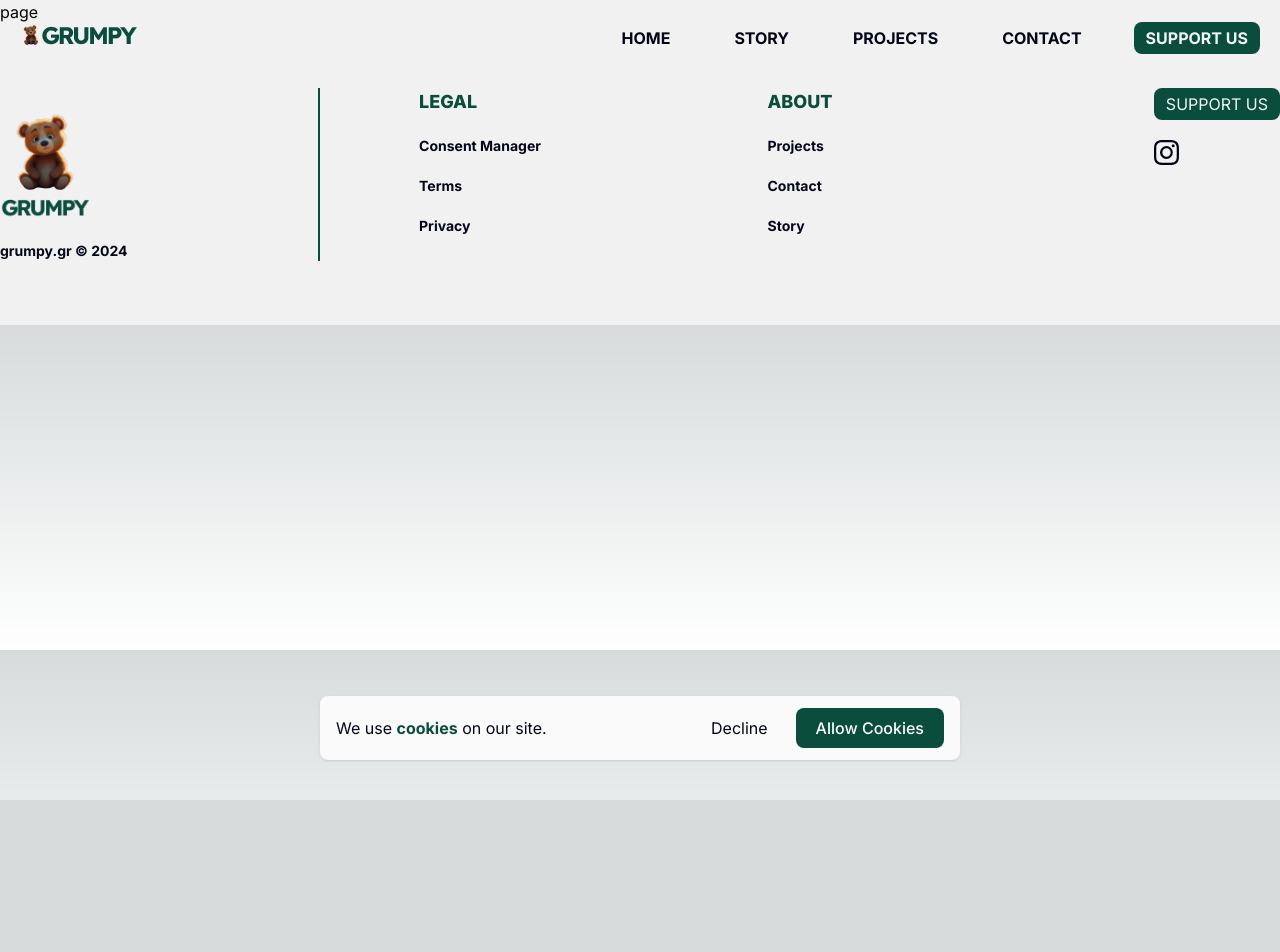
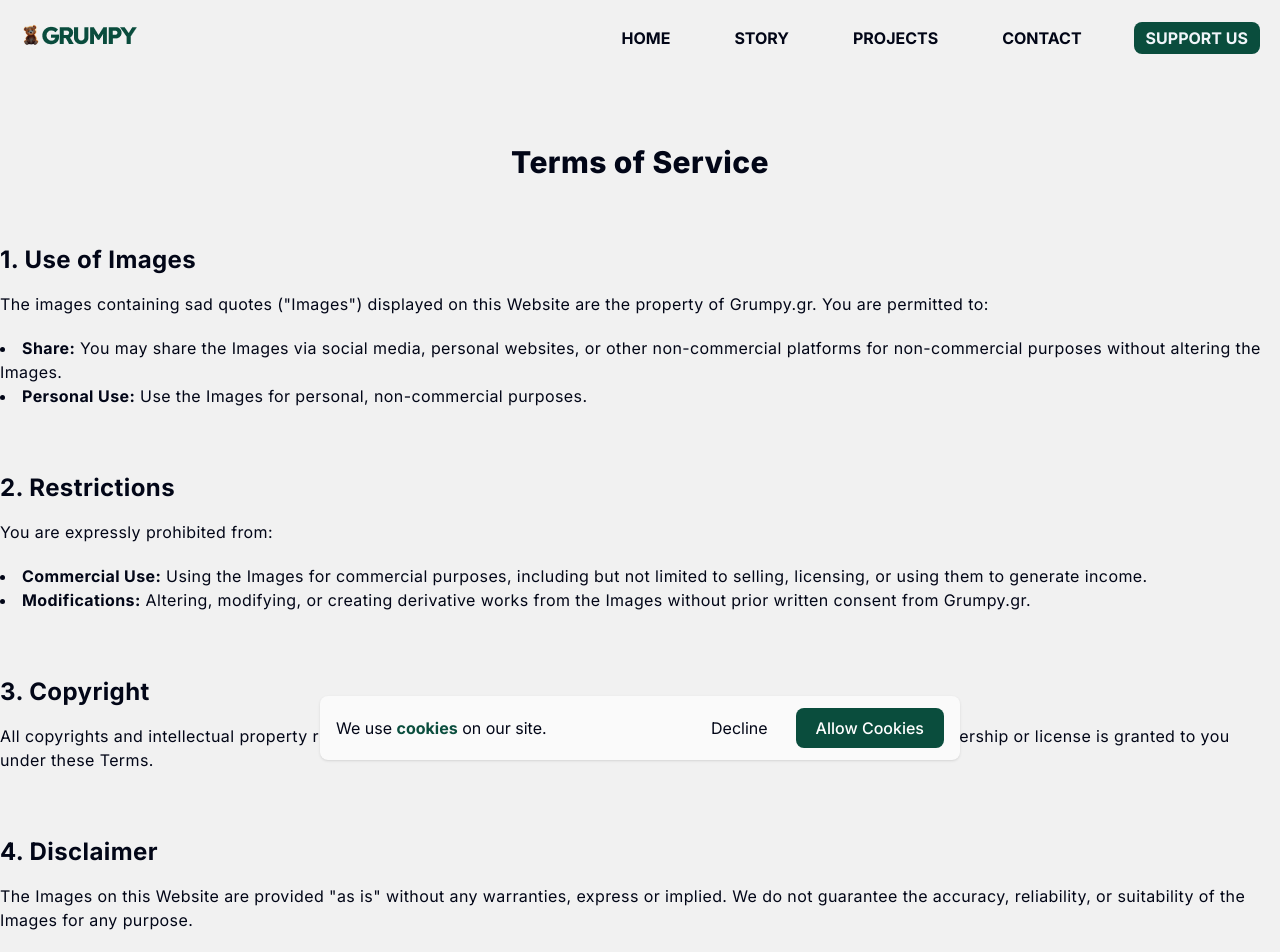
Before and after one commit to g-vasilei/grumpy, a Next.js app: page /terms in a window 1280 px wide. Shown: the top 952 px of the page. Before the commit the page ends 800 px from the top, so only its background shows below. Built offline with nearby package versions, Linux system fonts and the light colour scheme.

Commit message:
terms page

```diff
--- a/src/app/terms/page.tsx
+++ b/src/app/terms/page.tsx
@@ -1,7 +1,95 @@
-import React from 'react';
+import Link from 'next/link'
+import React from 'react'
 
 function page() {
-  return <div>page</div>;
+   return (
+      <div className='px-5 xl:px-0 pt-36 pb-36 w-full max-w-7xl m-auto text-slate-950 tracking-wide'>
+         <h2 className='w-fll text-center text-3xl font-extrabold'>Terms of Service</h2>
+         <div className='mt-16'>
+            <h3 className='text-2xl font-bold'>1. Use of Images</h3>
+            <p className='mt-4'>
+               The images containing sad quotes ("Images") displayed on this Website are the property of Grumpy.gr. You
+               are permitted to:
+               <ul className='mt-5'>
+                  <li className='list-disc list-inside'>
+                     <span className='font-bold'>Share:</span> You may share the Images via social media, personal
+                     websites, or other non-commercial platforms for non-commercial purposes without altering the
+                     Images.
+                  </li>
+                  <li className='list-disc list-inside'>
+                     <span className='font-bold'>Personal Use:</span> Use the Images for personal, non-commercial
+                     purposes.
+                  </li>
+               </ul>
+            </p>
+         </div>
+         <div className='mt-16'>
+            <h3 className='text-2xl font-bold'>2. Restrictions</h3>
+            <p className='mt-4'>
+               You are expressly prohibited from:
+               <ul className='mt-5'>
+                  <li className='list-disc list-inside'>
+                     <span className='font-bold'>Commercial Use:</span> Using the Images for commercial purposes,
+                     including but not limited to selling, licensing, or using them to generate income.
+                  </li>
+                  <li className='list-disc list-inside'>
+                     <span className='font-bold'>Modifications:</span> Altering, modifying, or creating derivative works
+                     from the Images without prior written consent from Grumpy.gr.
+                  </li>
+               </ul>
+            </p>
+         </div>
+         <div className='mt-16'>
+            <h3 className='text-2xl font-bold'>3. Copyright</h3>
+            <p className='mt-4'>
+               All copyrights and intellectual property rights related to the Images remain the property of Grumpy.gr.
+               No transfer of ownership or license is granted to you under these Terms.
+            </p>
+         </div>
+         <div className='mt-16'>
+            <h3 className='text-2xl font-bold'>4. Disclaimer</h3>
+            <p className='mt-4'>
+               The Images on this Website are provided "as is" without any warranties, express or implied. We do not
+               guarantee the accuracy, reliability, or suitability of the Images for any purpose.
+            </p>
+         </div>
+         <div className='mt-16'>
+            <h3 className='text-2xl font-bold'>5. Termination</h3>
+            <p className='mt-4'>
+               We reserve the right to terminate or suspend access to the Images on this Website at any time without
+               prior notice.
+            </p>
+         </div>
+         <div className='mt-16'>
+            <h3 className='text-2xl font-bold'>6. Changes to Termst</h3>
+            <p className='mt-4'>
+               We reserve the right to modify or replace these Terms at our sole discretion. It is your responsibility
+               to review these Terms periodically for changes.
+            </p>
+         </div>
+         <div className='mt-16'>
+            <h3 className='text-2xl font-bold'>7. Governing Law</h3>
+            <p className='mt-4'>
+               These Terms shall be governed by and construed in accordance with the laws of Greece, without regard to
+               its conflict of law provisions.
+            </p>
+         </div>
+         <div className='mt-16'>
+            <h3 className='text-2xl font-bold'>8. Contact</h3>
+            <p className='mt-4'>
+               If you have any questions or concerns about these Terms, please contact us at{' '}
+               <Link href='/contact' className='text-main-color font-bold'>
+                  Contact Us
+               </Link>
+               .
+            </p>
+            <p className='mt-4'>
+               By using this Website, you agree to abide by these Terms of Service. If you do not agree with any part of
+               these Terms, you should refrain from using the Website.
+            </p>
+         </div>
+      </div>
+   )
 }
 
-export default page;
+export default page
```
